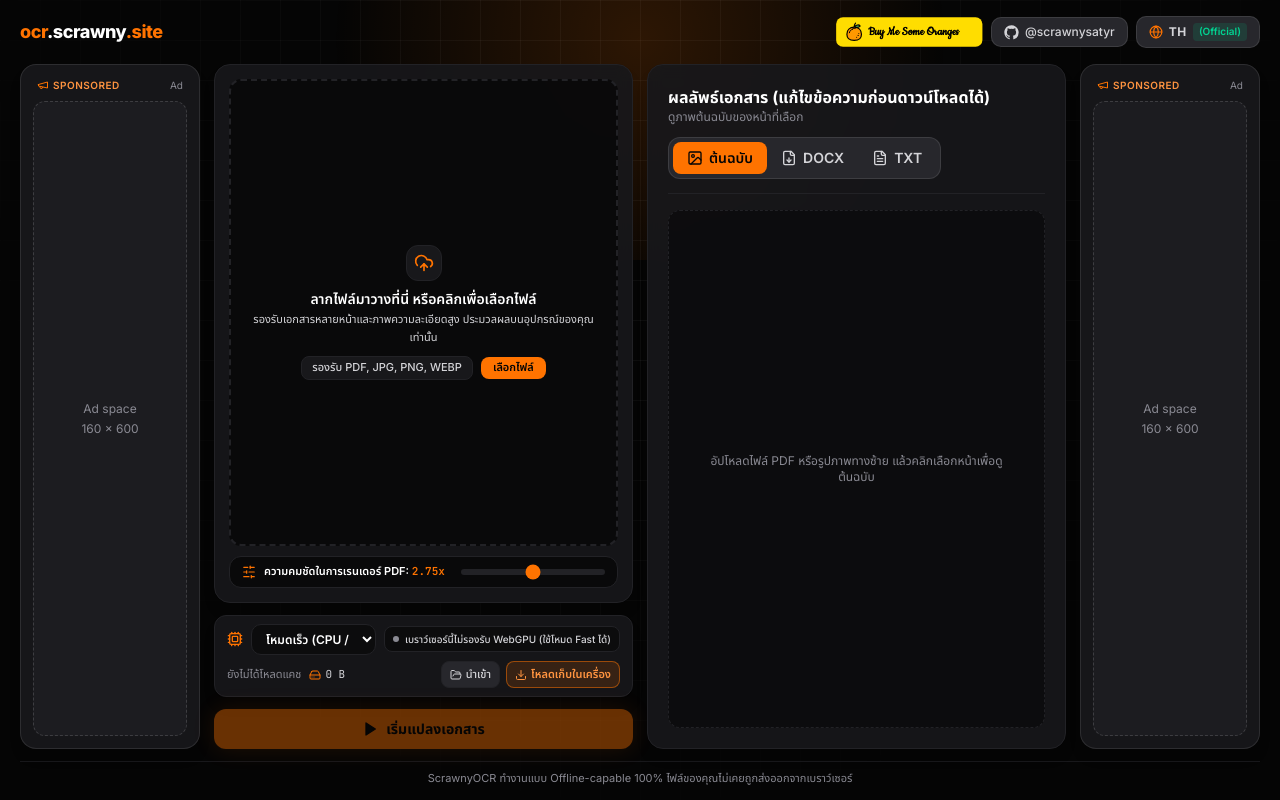
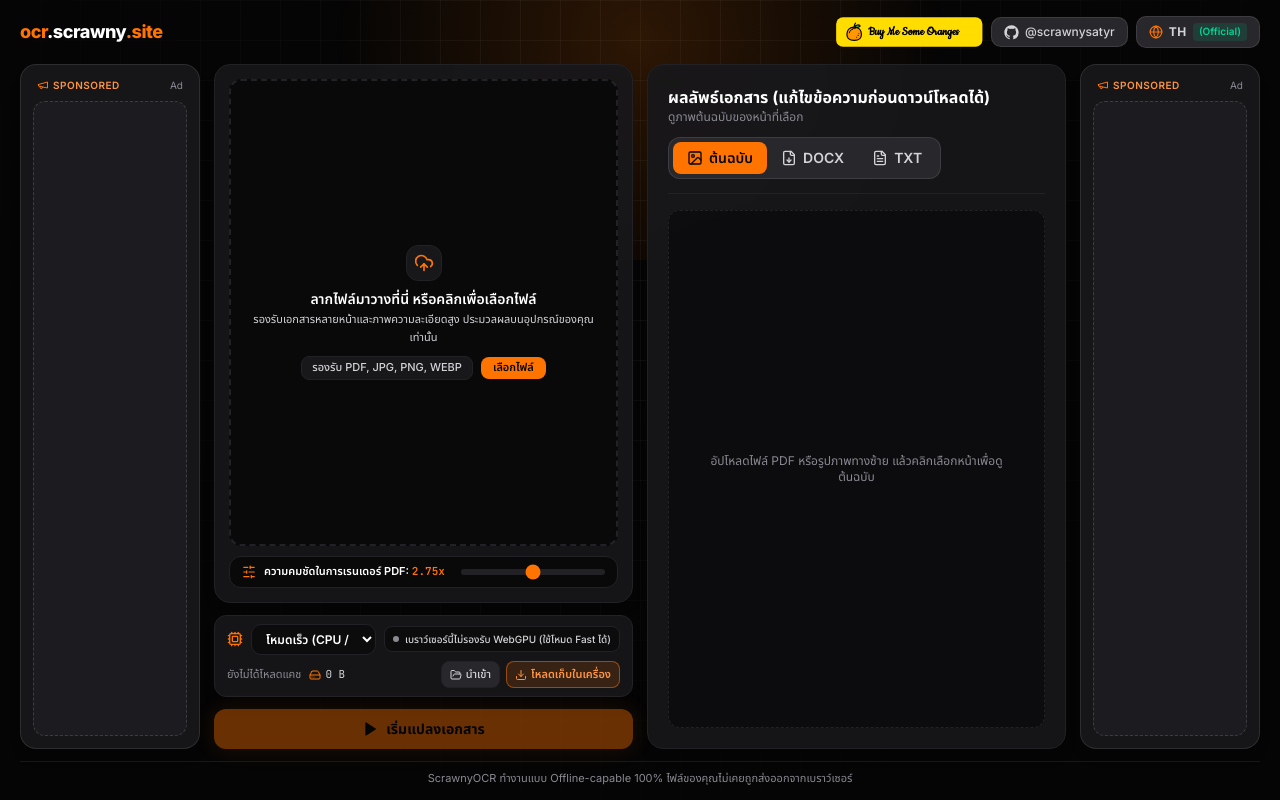
Before and after one commit to scrawnysatyr/ScrawnyOCR, a React (Vite) app: page / in a window 1280 px wide. Built offline with nearby package versions, Linux system fonts and the light colour scheme.

Commit message:
Add left ad banner

```diff
--- a/src/App.tsx
+++ b/src/App.tsx
@@ -18,6 +18,7 @@ import {
 import { TRANSLATIONS } from './i18n/translations';
 import { useTranslatedPack } from './utils/autoTranslate';
 import { LanguageSelector } from './components/LanguageSelector';
+import { LeftAdBanner } from './components/LeftAdBanner';
 import type {
   CachedModelInfo,
   ModelDefinition,
@@ -411,11 +412,7 @@ export function App() {
               <span className="text-[10px] text-[#8a8a93]">Ad</span>
             </div>
             <div className="flex flex-1 min-h-0 flex-col items-center justify-center rounded-xl border border-dashed border-white/15 bg-[#202024]/70 p-3 text-center">
-              <p className="text-xs leading-relaxed text-[#8a8a93]">
-                Ad space
-                <br />
-                160 × 600
-              </p>
+              <LeftAdBanner />
             </div>
           </aside>
 
@@ -519,11 +516,7 @@ export function App() {
               <span className="text-[10px] text-[#8a8a93]">Ad</span>
             </div>
             <div className="flex flex-1 min-h-0 flex-col items-center justify-center rounded-xl border border-dashed border-white/15 bg-[#202024]/70 p-3 text-center">
-              <p className="text-xs leading-relaxed text-[#8a8a93]">
-                Ad space
-                <br />
-                160 × 600
-              </p>
+              <LeftAdBanner />
             </div>
           </aside>
         </div>
--- /dev/null
+++ b/src/components/LeftAdBanner.tsx
@@ -0,0 +1,33 @@
+import { useEffect, useRef } from 'react';
+
+export function LeftAdBanner() {
+  const containerRef = useRef<HTMLDivElement>(null);
+
+  useEffect(() => {
+    const container = containerRef.current;
+    if (!container) return;
+
+    container.innerHTML = '';
+
+    const optionsScript = document.createElement('script');
+    optionsScript.text = `atOptions = { 'key': 'eebd8347b4bcecba31fc4770e691be9e', 'format': 'iframe', 'height': 90, 'width': 728, 'params': {} };`;
+
+    const invokeScript = document.createElement('script');
+    invokeScript.setAttribute('data-cfasync', 'false');
+    invokeScript.src = 'https://bauval.org/22/eebd8347b4bcecba31fc4770e691be9e';
+
+    container.appendChild(optionsScript);
+    container.appendChild(invokeScript);
+
+    return () => {
+      container.innerHTML = '';
+    };
+  }, []);
+
+  return (
+    <div
+      ref={containerRef}
+      className="w-full flex items-center justify-center overflow-hidden"
+    />
+  );
+}
```
